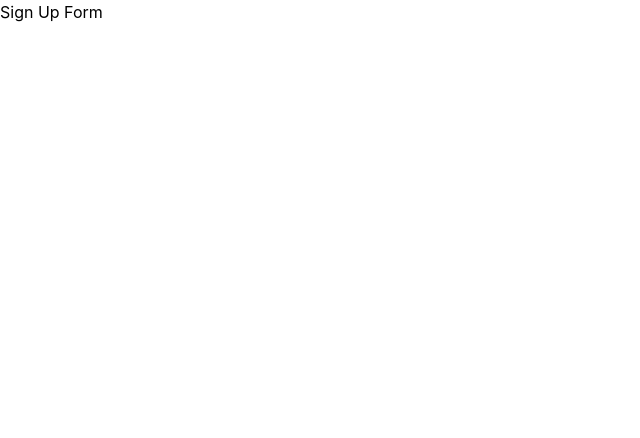
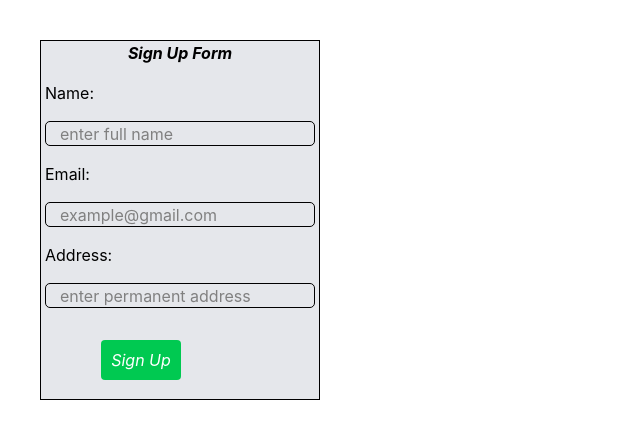
Before and after one commit to rakshyamgr07/portfolio-rakshya, a React app: page / in a window 1280 px wide. Shown: the top 438 px of the page, without its empty margins (0-640 px from the left). Built offline with nearby package versions, Linux system fonts and the light colour scheme; the HTML template or start-up script is replaced by a standard one.

Commit message:
second chnages

```diff
--- a/src/App.css
+++ b/src/App.css
@@ -1,10 +1,15 @@
 @import "tailwindcss";
+
 input,textarea{
   border:1px solid black;
   border-radius:5px;
   padding:10px;
+  height:25px;
 }
 input::placeholder, textarea::placeholder{
   color:gray;
   padding:4px;
 }
+button{
+  font-style:italic;
+}
--- a/src/App.jsx
+++ b/src/App.jsx
@@ -1,17 +1,42 @@
-import React from "react";
+import React, { useState } from "react";
 import './App.css';
 function App() {
+  //hooks
+  const [count,setCount] = useState(0);
   return (
-    <div>
-      <h1>Sign Up Form</h1>
+    // <div className="flex gap-4 items-center justify-center flex-col min-h-screen">
+    //   <h1 >Count:{count}</h1>
+    //   <button className="bg-blue-400 font-bold rounded-sm text-white p-1 hover:scale-105 transition duration-700 rounded-sm" onClick={()=>setCount(count+1)}>Increase</button>
 
-      <form>
+    // <button className="bg-blue-400 font-bold rounded-sm text-white p-1 hover:scale-105 transition duration-700 rounded-sm" onClick={()=>setCount(count-1)}>Decrease</button>
+
+    // </div>
+    <div className=" bg-gray-200 flex gap-4 flex-col items-center  w-70 h-90 border border-black-400 m-10">
+      <h1 className="italic font-bold">Sign Up Form</h1>
+
+      <form className="flex flex-col gap-4">
+        <div className="flex flex-col  gap-4 ">
+          <label>Name:</label>
+          <input type="text" placeholder="enter full name" />
+        </div>
+
+        <div className="flex flex-col   gap-4  ">
+          <label>Email:</label>
+          <input type="email" placeholder="example@gmail.com" />
+        </div>
+
+        <div className="flex flex-col   gap-4 ">
+          <label>Address:</label>
+          <input type="text" placeholder="enter permanent address " />
+        </div>
+
+        <button className="m-4 bg-green-500 text-white p-2  rounded-sm w-20 ml-14 hover:scale-105 transition duration-800 ease-in-out cursor-pointer">Sign Up</button>
 
       </form>
     </div>
   );
 }
-export default App;
+export default App
 /* <div className="flex justify-center items-center min-h-screen">
       <form className="border-2 border-black-300 p-2 w-full max-w-xs">
         <h1 className="text-center font-bold text-green-400 uppercase
```
